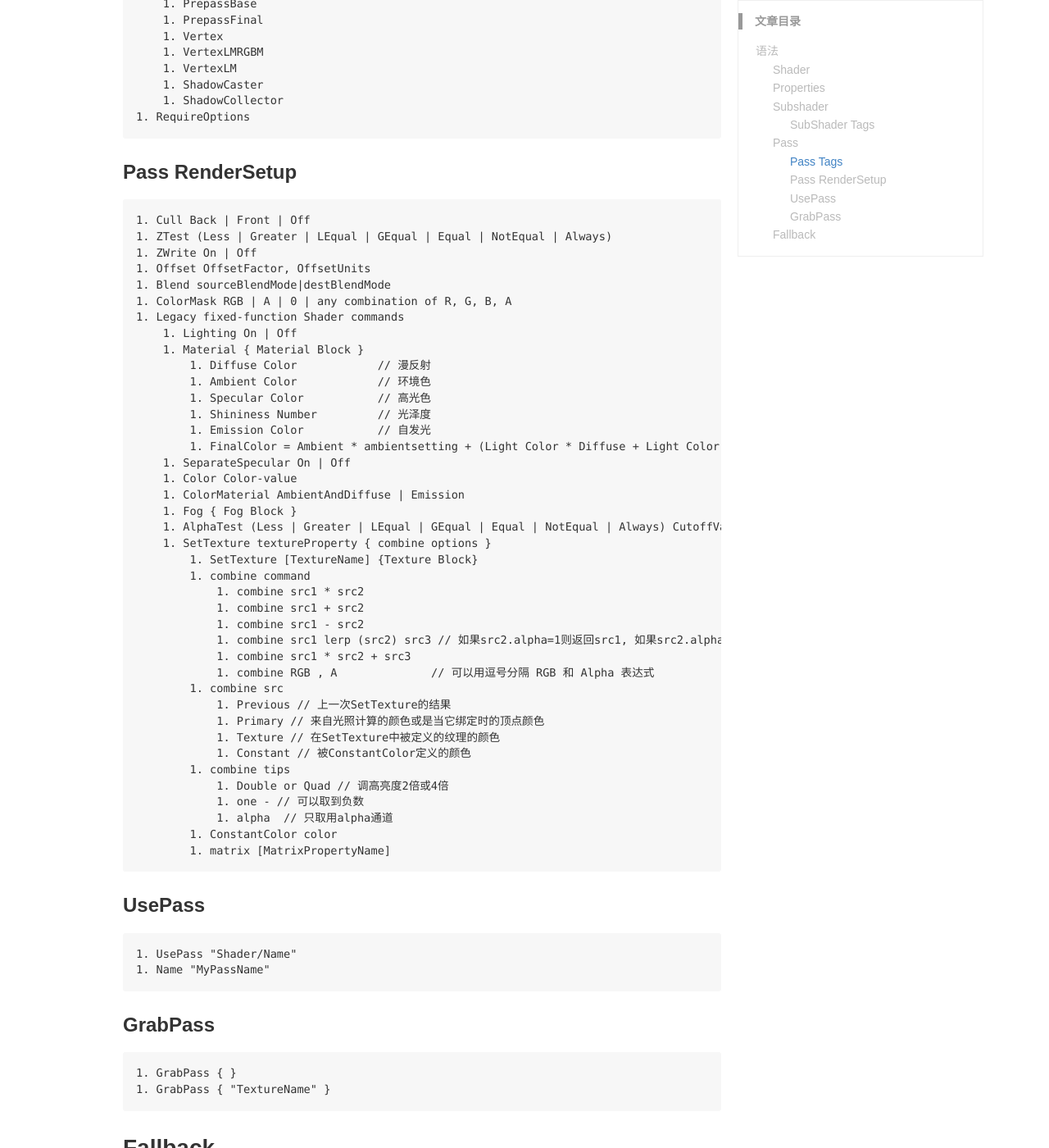
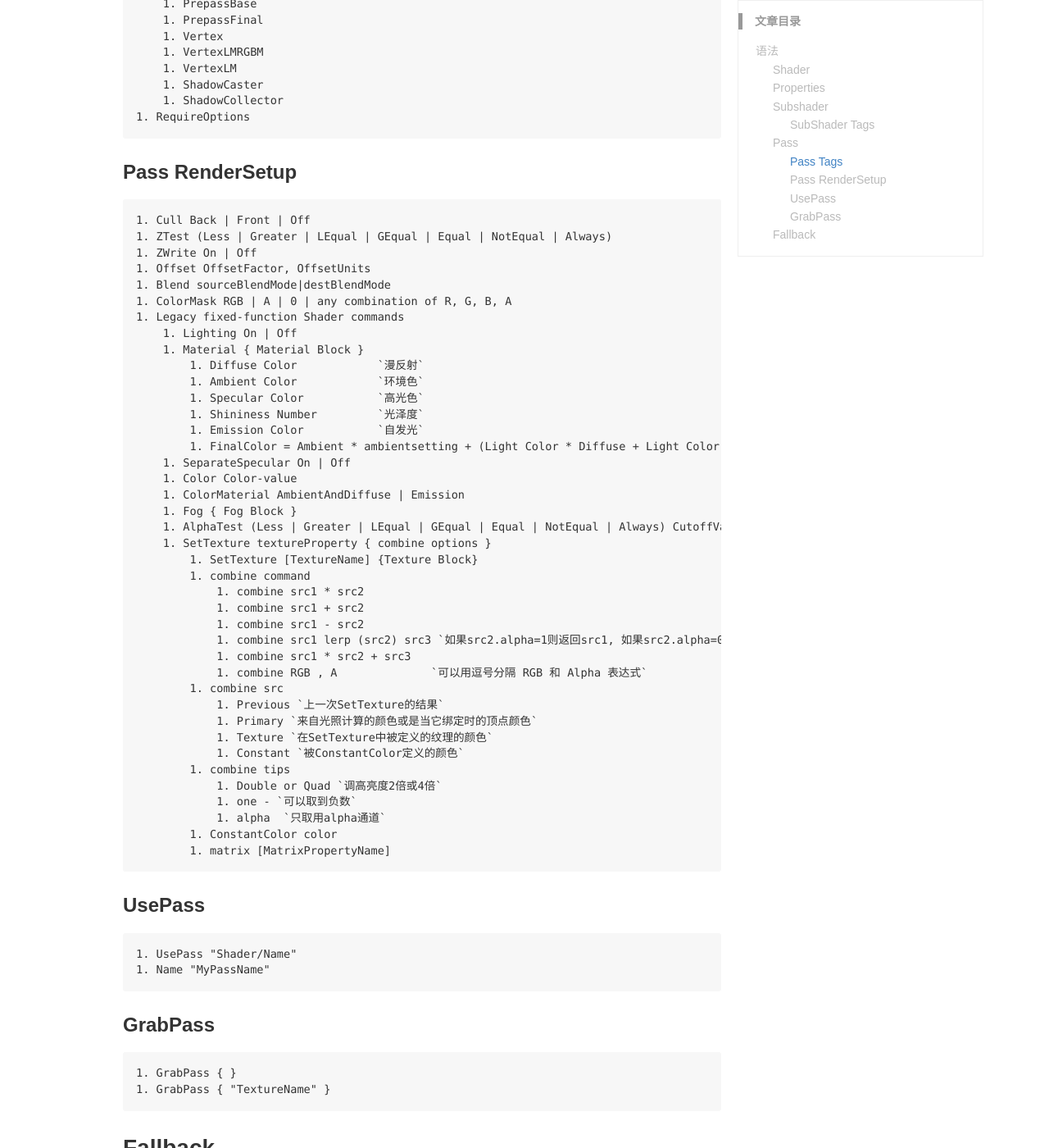
Before and after one commit to CodeZeg/codezeg.github.io, a Jekyll site: the page built from _wiki/shaderlab.md, in a window 1280 px wide and 1400 px high, scrolled down 1645 px. Shown: the whole window at 82% size. Built offline with Jekyll 4.4.1, drawn with Linux system fonts in a browser that asks for light colours; comment, search, counter and statistics services are not loaded.

Commit message:
shaderlab

```diff
--- a/_wiki/shaderlab.md
+++ b/_wiki/shaderlab.md
@@ -79,11 +79,11 @@ keywords: shader, unity
     1. Legacy fixed-function Shader commands
         1. Lighting On | Off
         1. Material { Material Block }
-            1. Diffuse Color            // 漫反射
-            1. Ambient Color            // 环境色
-            1. Specular Color           // 高光色
-            1. Shininess Number         // 光泽度
-            1. Emission Color           // 自发光
+            1. Diffuse Color            `漫反射`
+            1. Ambient Color            `环境色`
+            1. Specular Color           `高光色`
+            1. Shininess Number         `光泽度`
+            1. Emission Color           `自发光`
             1. FinalColor = Ambient * ambientsetting + (Light Color * Diffuse + Light Color *Specular) + Emission
         1. SeparateSpecular On | Off
         1. Color Color-value
@@ -96,18 +96,18 @@ keywords: shader, unity
                 1. combine src1 * src2
                 1. combine src1 + src2
                 1. combine src1 - src2
-                1. combine src1 lerp (src2) src3 // 如果src2.alpha=1则返回src1, 如果src2.alpha=0则返回src3
+                1. combine src1 lerp (src2) src3 `如果src2.alpha=1则返回src1, 如果src2.alpha=0则返回src3`
                 1. combine src1 * src2 + src3
-                1. combine RGB , A              // 可以用逗号分隔 RGB 和 Alpha 表达式
+                1. combine RGB , A              `可以用逗号分隔 RGB 和 Alpha 表达式`
             1. combine src
-                1. Previous // 上一次SetTexture的结果
-                1. Primary // 来自光照计算的颜色或是当它绑定时的顶点颜色
-                1. Texture // 在SetTexture中被定义的纹理的颜色
-                1. Constant // 被ConstantColor定义的颜色
+                1. Previous `上一次SetTexture的结果`
+                1. Primary `来自光照计算的颜色或是当它绑定时的顶点颜色`
+                1. Texture `在SetTexture中被定义的纹理的颜色`
+                1. Constant `被ConstantColor定义的颜色`
             1. combine tips
-                1. Double or Quad // 调高亮度2倍或4倍
-                1. one - // 可以取到负数
-                1. alpha  // 只取用alpha通道
+                1. Double or Quad `调高亮度2倍或4倍`
+                1. one - `可以取到负数`
+                1. alpha  `只取用alpha通道`
             1. ConstantColor color
             1. matrix [MatrixPropertyName]
 
```
